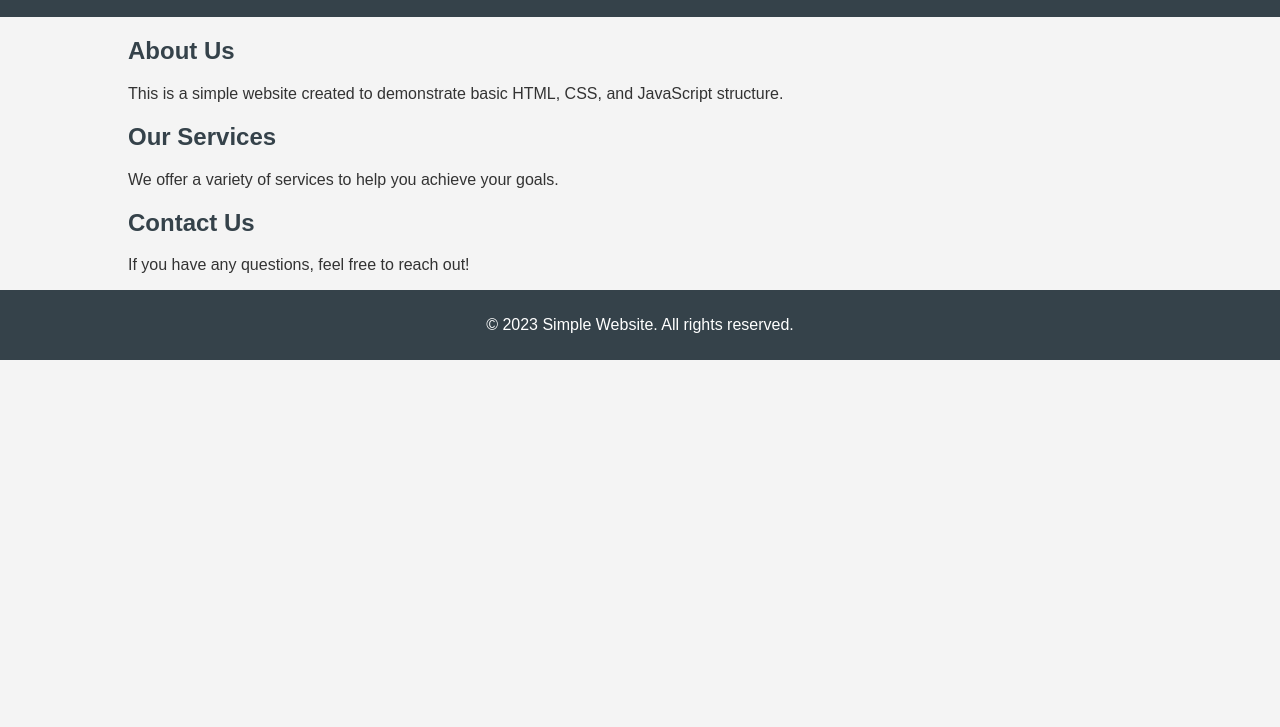
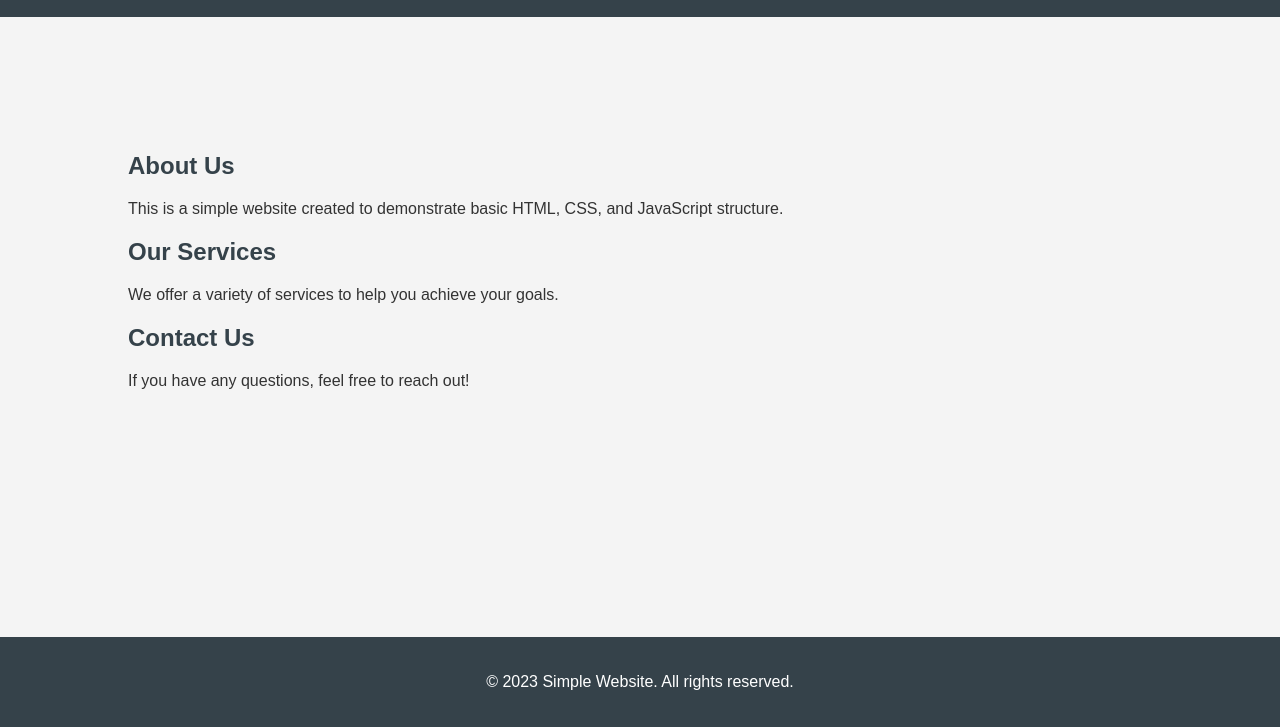
Before and after one commit to Jayde-Cafe/Demo-JD, a plain HTML site: page index.html in a window 1280 px wide. Shown: the part 73-800 px from the top of the page. Drawn offline with Linux system fonts and the light colour scheme.

Commit message:
update
tayo

```diff
--- a/demo.css
+++ b/demo.css
@@ -1,10 +1,18 @@
+html, body {
+    height: 100%;
+    margin: 0;
+    padding: 0;
+}
+
 body {
     font-family: Arial, sans-serif;
-    margin: 0;
-    padding: 0;
     background-color: #f4f4f4;
     color: #333;
+    display: flex;
+    flex-direction: column;
+    min-height: 100vh;
 }
+
 
 header {
     background: #35424a;
@@ -61,14 +69,18 @@ footer {
     background: #35424a;
     color: #ffffff;
     text-align: center;
-    padding: 10px 0;
-    position: relative;
-    bottom: 0;
     width: 100%;
+    padding: 20px 0;
+    margin-top: auto;
 }
+
 
 footer .container {
     display: flex;
     justify-content: center;
     align-items: center;
+    width: 100%;
+    max-width: 1200px;
+    margin: 0 auto;
+    padding: 0 20px;
 }
```
Also changed, not shown: index.html (+1 -0 lines).
